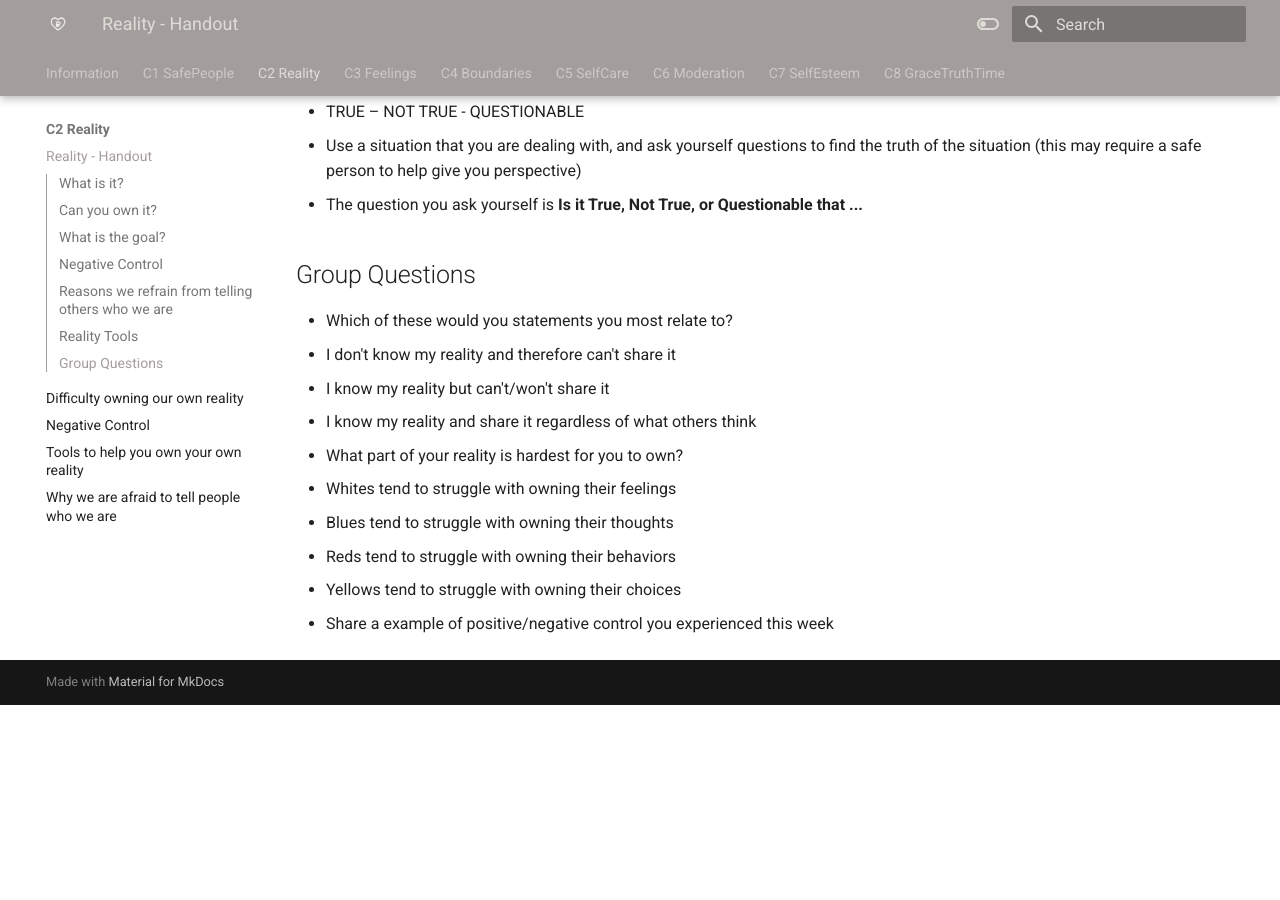
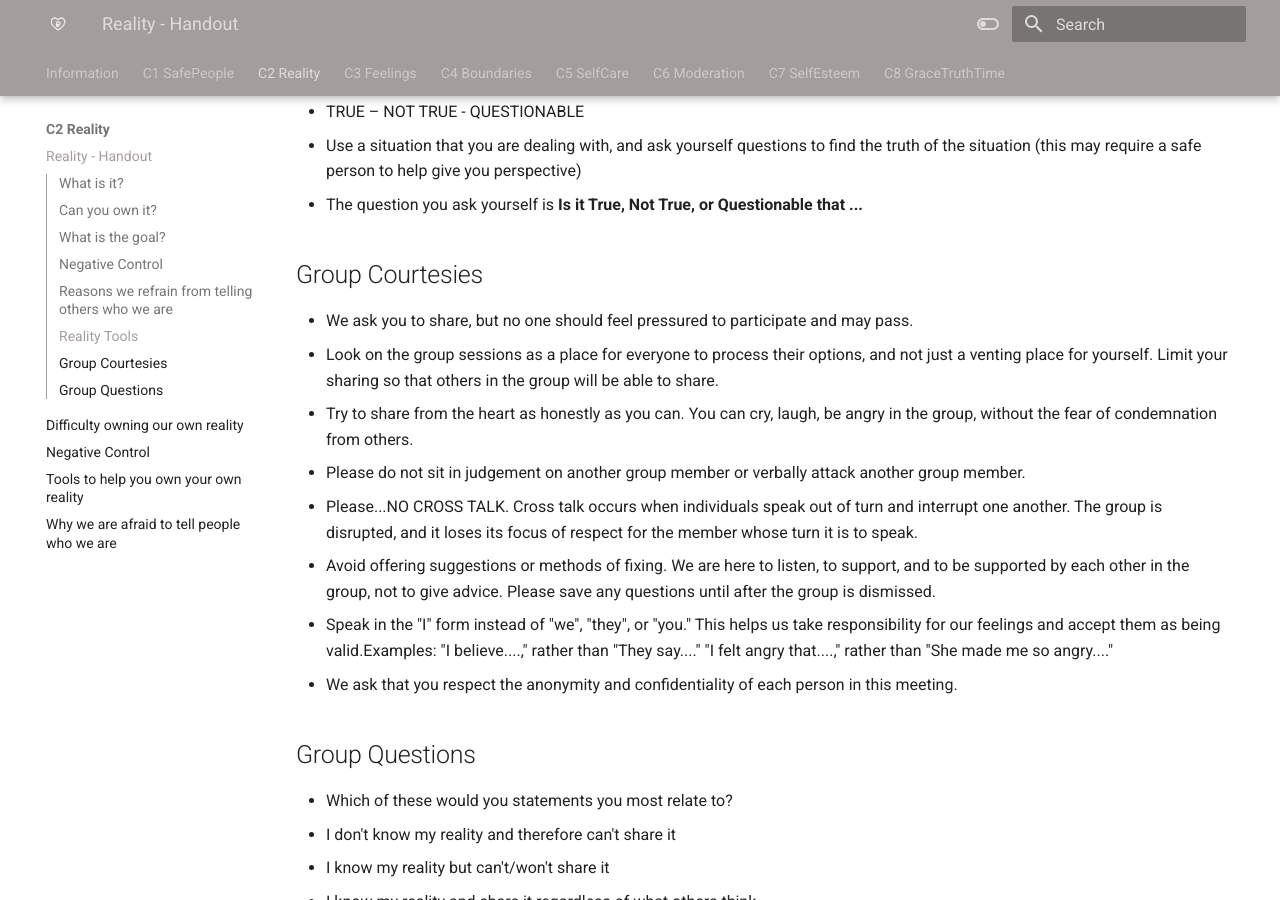
Before and after one commit to dgrothman/theinnerjourney, an MkDocs documentation site: the page built from docs/C2-Reality/Handout.md, in a window 1280 px wide and 900 px high, scrolled down 2727 px. Built offline with MkDocs 1.6.1 and Material for MkDocs 9.7.7, drawn with Linux system fonts in a browser that asks for light colours; before the commit the page ends 3432 px from its top, so only the background shows below that.

Commit message:
add group couresies

```diff
--- a/docs/C2-Reality/Handout.md
+++ b/docs/C2-Reality/Handout.md
@@ -95,6 +95,27 @@ title: Reality - Handout
   * Use a situation that you are dealing with, and ask yourself questions to find the truth of the situation (this may require a safe person to help give you perspective)
   * The question you ask yourself is **Is it True, Not True, or Questionable that ...**
 
+<div class="page"></div>
+
+## Group Courtesies
+
+* We ask you to share, but no one should feel pressured to participate and may pass.
+* Look on the group sessions as a place for everyone to process their options, and not just a venting place
+for yourself. Limit your sharing so that others in the group will be able to share.
+* Try to share from the heart as honestly as you can. You can cry, laugh, be angry in the group, without the
+fear of condemnation from others.
+* Please do not sit in judgement on another group member or verbally attack another group member.
+* Please...NO CROSS TALK. Cross talk occurs when individuals speak out of turn and interrupt one
+another. The group is disrupted, and it loses its focus of respect for the member whose turn it is to
+speak.
+* Avoid offering suggestions or methods of fixing. We are here to listen, to support, and to be supported
+by each other in the group, not to give advice. Please save any questions until after the group is
+dismissed.
+* Speak in the "I" form instead of "we", "they", or "you." This helps us take responsibility for our feelings
+and accept them as being valid.Examples: "I believe....," rather than "They say...." "I felt angry that....,"
+rather than "She made me so angry...."
+* We ask that you respect the anonymity and confidentiality of each person in this meeting.
+
 ## Group Questions
 
 * Which of these would you statements you most relate to?
```
Also changed, not shown: 1 other file.
